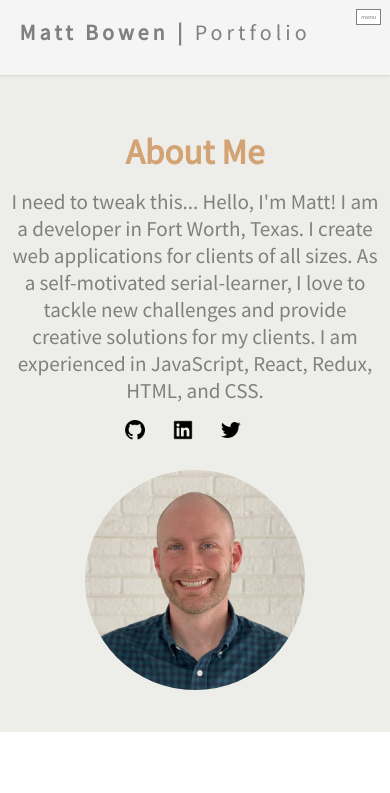
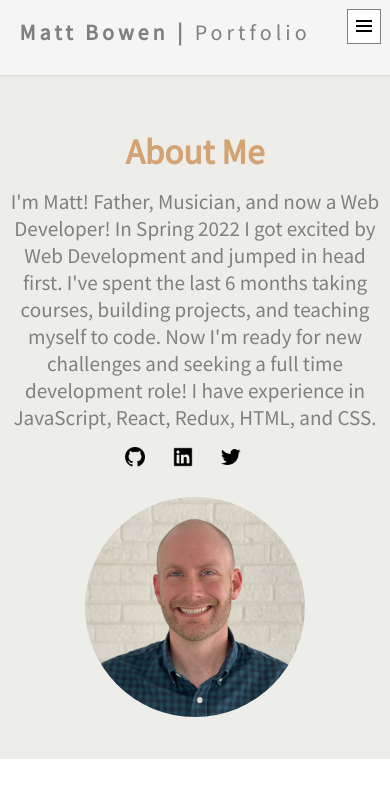
Before and after one commit to mattbowen03/portfolio-react, a React (Create React App) app: page / in a window 390 px wide. Shown: the top 793 px of the page. Built offline with nearby package versions, Linux system fonts and the light colour scheme.

Commit message:
fixed hamburger, fixed projcontainer width

```diff
--- a/src/App.css
+++ b/src/App.css
@@ -362,6 +362,7 @@ footer {
  .row1,
  .row2 {
     flex-direction: column;
+    align-items: center;
   }
 
   .projDropDn {
@@ -371,6 +372,10 @@ footer {
   input,
   textarea {
     width: 80%;
+  }
+
+  .projContainer {
+    width: 90%;
   }
 }
 
@@ -385,3 +390,14 @@ footer {
     padding-top: 2rem;
   }
 }
+
+@media screen and (max-width: 375px) {
+  .logo h1,
+  .logo span {
+    font-size: 2rem;
+  }
+
+  nav, header {
+    height: 60px;
+  }
+}
--- /dev/null
+++ b/src/components/hamburger/Hamburger.js
@@ -0,0 +1,5 @@
+import React from "react";
+
+export default function Hamburger() {
+  return <div>Hamburger</div>;
+}
--- a/src/components/hero/Hero.js
+++ b/src/components/hero/Hero.js
@@ -11,11 +11,12 @@ export default function Hero() {
         <div className='heroLeft'>
           <h1>About Me</h1>
           <h2 className='fadeinUp'>
-            I need to tweak this... Hello, I'm Matt! I am a developer in Fort
-            Worth, Texas. I create web applications for clients of all sizes. As
-            a self-motivated serial-learner, I love to tackle new challenges and
-            provide creative solutions for my clients. I am experienced in
-            JavaScript, React, Redux, HTML, and CSS.{" "}
+            I'm Matt! Father, Musician, and now a Web Developer! In Spring 2022
+            I got excited by Web Development and jumped in head first. I've
+            spent the last 6 months taking courses, building projects, and
+            teaching myself to code. Now I'm ready for new challenges and
+            seeking a full time development role! I have experience in
+            JavaScript, React, Redux, HTML, and CSS.
           </h2>
           <a
             href='https://github.com/mattbowen03'
--- a/src/components/nav/Nav.js
+++ b/src/components/nav/Nav.js
@@ -1,6 +1,11 @@
 import React from "react";
+import { useState } from "react";
+import menuIcon from "../../images/bx-menu.svg";
+import closeIcon from "../../images/bx-x.svg";
 
 export default function Nav() {
+  const [menuVisibility, setMenuVisibility] = useState("HIDDEN");
+
   return (
     <nav>
       <div className='logo'>
@@ -10,26 +15,52 @@ export default function Nav() {
           </h1>
         </a>
       </div>
-      <ul className='menu'>
-        <li>
+      <ul className={menuVisibility === "HIDDEN" ? "menu" : "menu showMenu"}>
+        <li
+          onClick={() => {
+            if (menuVisibility === "SHOW") {
+              setMenuVisibility("HIDDEN");
+            }
+          }}>
           <a className='menuItem' href='#hero'>
             About
           </a>
         </li>
-        <li>
+        <li
+          onClick={() => {
+            if (menuVisibility === "SHOW") {
+              setMenuVisibility("HIDDEN");
+            }
+          }}>
           <a className='menuItem' href='#projects'>
             Projects
           </a>
         </li>
-        <li>
+        <li
+          onClick={() => {
+            if (menuVisibility === "SHOW") {
+              setMenuVisibility("HIDDEN");
+            }
+          }}>
           <a className='menuItem' href='#contact'>
             Contact
           </a>
         </li>
       </ul>
-      <button className='hamburger'>
-        <i className='menuIcon material-icons'>menu</i>
-        <i className='closeIcon material-icons'>close</i>
+      <button
+        onClick={() => {
+          if (menuVisibility === "HIDDEN") {
+            setMenuVisibility("SHOW");
+          } else {
+            setMenuVisibility("HIDDEN");
+          }
+        }}
+        className='hamburger'>
+        <img
+          src={menuVisibility === "HIDDEN" ? menuIcon : closeIcon}
+          className='menuIcon material-icons'
+          alt=''
+        />
       </button>
     </nav>
   );
--- a/src/components/projects/Projects.js
+++ b/src/components/projects/Projects.js
@@ -13,7 +13,14 @@ export default function Projects() {
         <h1>Projects</h1>
       </div>
       <div className='row row1'>
-        <div className='projContainer proj1'>
+        <div
+          onClick={() => {
+            window.open(
+              "https://wondrous-stardust-104b6a.netlify.app/",
+              "_blank"
+            );
+          }}
+          className='projContainer proj1'>
           <h2>Favorite Records</h2>
           <img src={favRecords} alt='' />
           <p>
@@ -21,7 +28,14 @@ export default function Projects() {
             API of a user and displays their record library in a carousel.{" "}
           </p>
         </div>
-        <div className='projContainer proj2'>
+        <div
+          onClick={() => {
+            window.open(
+              "https://joyful-monstera-95cb34.netlify.app/",
+              "_blank"
+            );
+          }}
+          className='projContainer proj2'>
           <h2>Ryan's Reddits</h2>
           <img src={redditClient} alt='' />
           <p>
```
Also changed, not shown: src/images/bx-x.svg (added).
